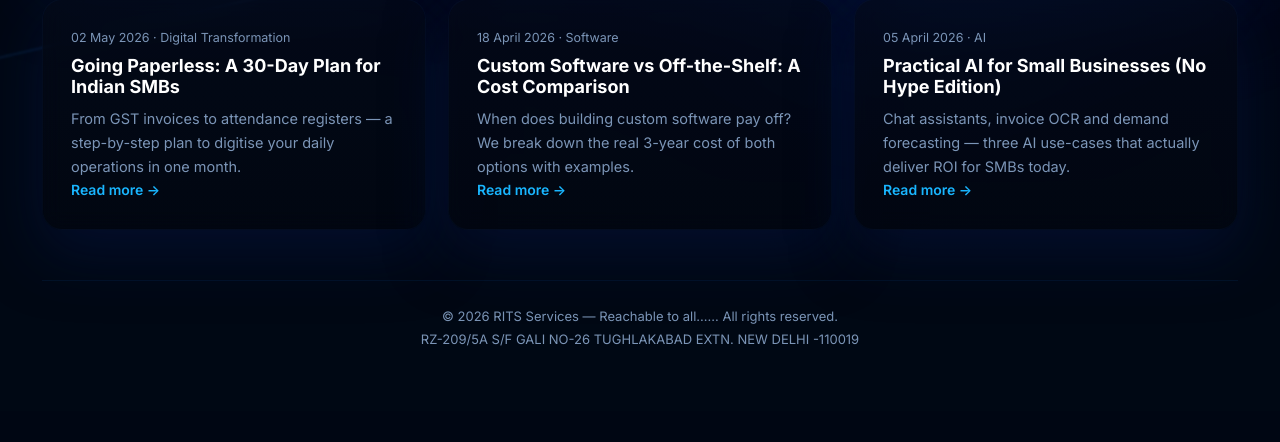
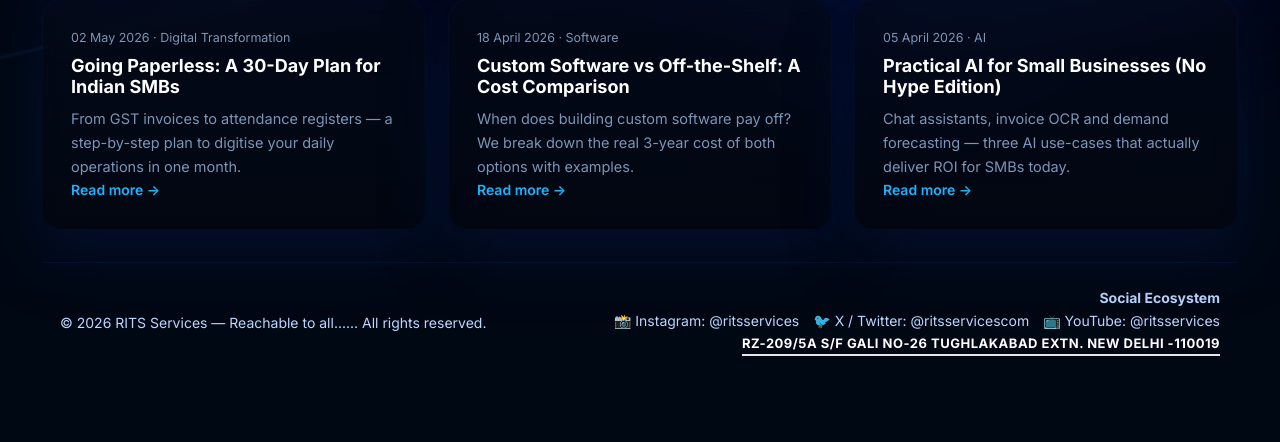
Before and after one commit to sandesh4rakesh-hash/RitsSite, a Flask app: page /blog in a window 1280 px wide. Shown: the part 621-1063 px from the top of the page. Before the commit the page ends 967 px from the top, so only its background shows below. Run offline with Flask 3, Linux system fonts and the light colour scheme.

Commit message:
Add social links to footer and footer styling

```diff
--- a/static/css/style.css
+++ b/static/css/style.css
@@ -284,8 +284,20 @@ textarea{min-height:140px;resize:vertical}
 .job h3{font-size:17px;font-weight:700;margin-bottom:5px}
 .job .job-meta{font-size:13px;color:var(--text-muted)}
 
-footer.site-footer{margin-top:50px;text-align:center;color:var(--text-muted);font-size:13px;
-  padding-top:24px;border-top:1px solid var(--divider);line-height:1.8}
+/* Footer layout */
+.site-footer{display:flex;justify-content:space-between;align-items:center;gap:18px;padding:26px 18px;margin-top:32px;color:var(--text-soft);font-size:14px;border-top:1px solid var(--divider)}
+.site-footer .footer-left{flex:1}
+.site-footer .footer-right{display:flex;flex-direction:column;align-items:flex-end;gap:6px}
+.social-links{list-style:none;display:flex;gap:14px;padding:0;margin:0}
+.social-links li{font-size:14px}
+.social-links a{color:var(--text-soft);text-decoration:none}
+.social-links a:hover{text-decoration:underline;color:var(--accent)}
+
+@media (max-width:900px){
+  .site-footer{flex-direction:column;align-items:center;text-align:center}
+  .site-footer .footer-right{align-items:center}
+  .social-links{flex-direction:column;gap:6px}
+}
 
 .section-gap{margin-top:26px}
 .center{text-align:center}
--- a/templates/base.html
+++ b/templates/base.html
@@ -135,8 +135,16 @@
 {% block content %}{% endblock %}
 
 <footer class="site-footer">
-  © {{ now.year }} RITS Services — {{ t.hero.tagline }} {{ t.footer_rights }}<br>
-  {{ t.hero.address }}
+  <div class="footer-left">© {{ now.year }} RITS Services — {{ t.hero.tagline }} {{ t.footer_rights }}</div>
+  <div class="footer-right">
+    <div class="social-ecosystem"><strong>Social Ecosystem</strong></div>
+    <ul class="social-links">
+      <li>📸 <a href="https://instagram.com/ritsservices" target="_blank" rel="noopener">Instagram: @ritsservices</a></li>
+      <li>🐦 <a href="https://x.com/ritsservicescom" target="_blank" rel="noopener">X / Twitter: @ritsservicescom</a></li>
+      <li>📺 <a href="https://youtube.com/@ritsservices" target="_blank" rel="noopener">YouTube: @ritsservices</a></li>
+    </ul>
+    <div class="address">{{ t.hero.address }}</div>
+  </div>
 </footer>
 
 </div>
```
